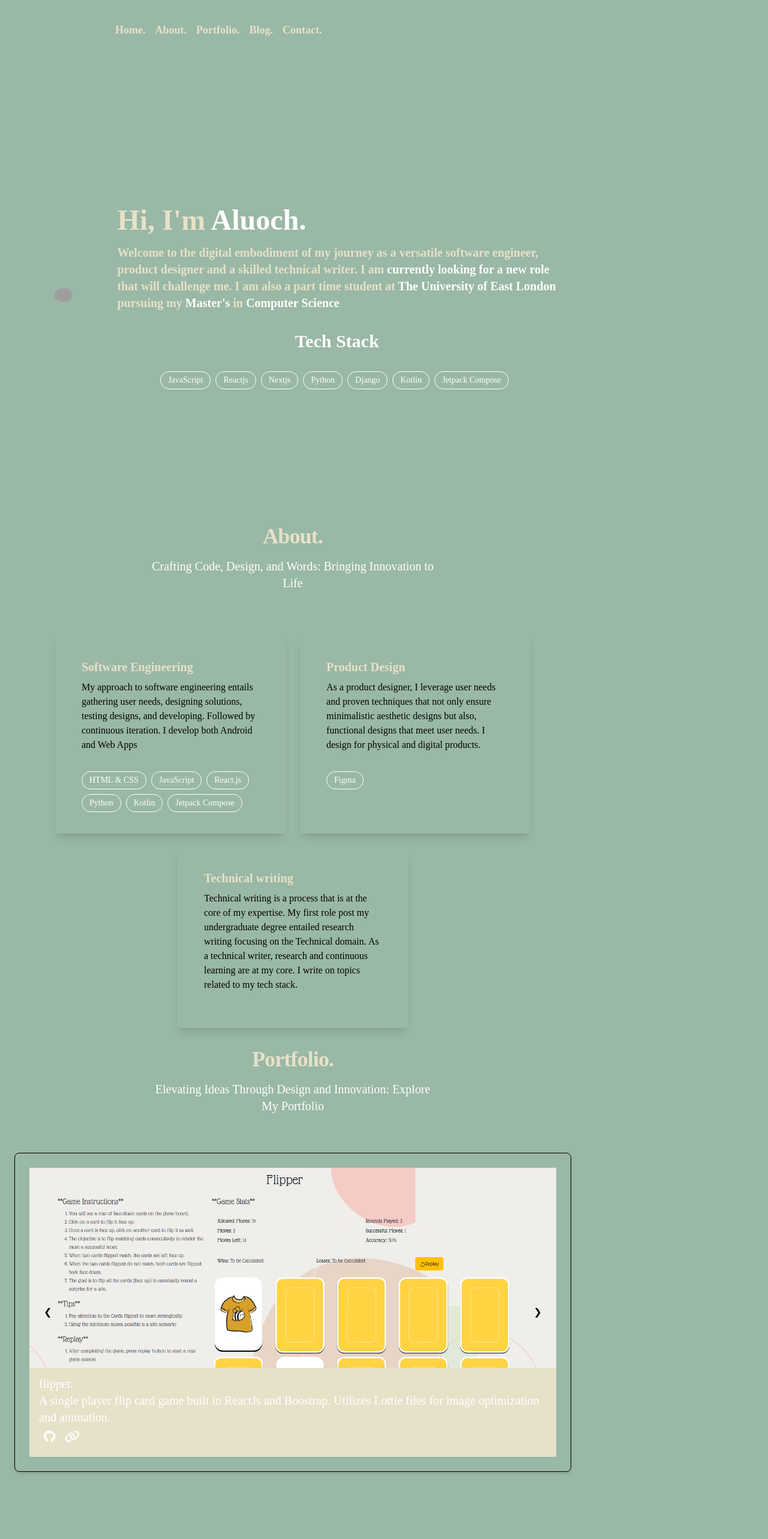
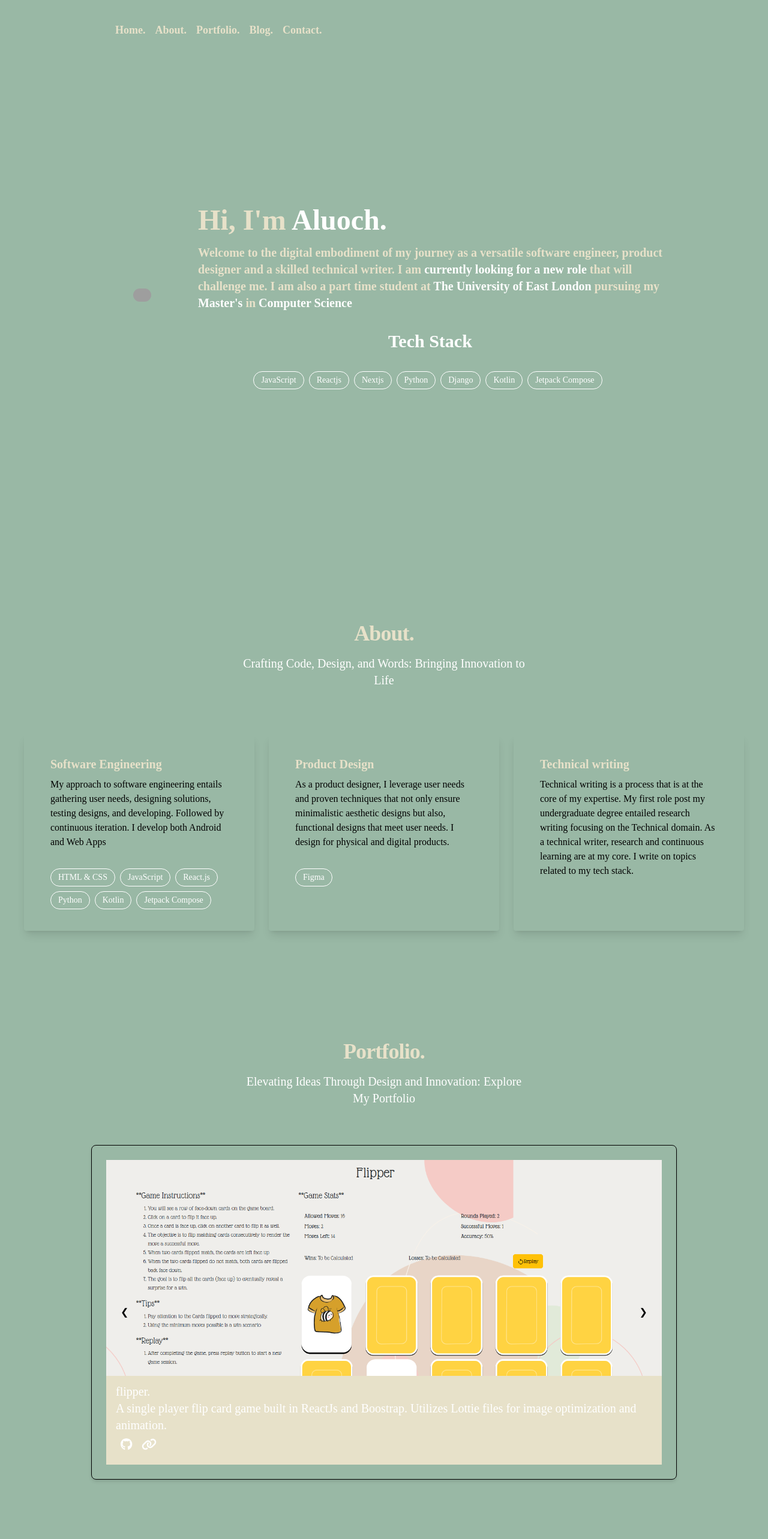
Before and after one commit to laualuoch/aluoch., a React (Create React App) app: page / in a window 1280 px wide. Shown: the top 2566 px of the page at 60% size. Built offline with nearby package versions, Linux system fonts and the light colour scheme; grey boxes are pictures that could not be loaded.

Commit message:
Update the returned items

```diff
--- a/src/App.js
+++ b/src/App.js
@@ -21,22 +21,11 @@ function App() {
   return (
     <>
     <NavBar navItems={navItems} />
-    <div className="container">
-      <HomePage sectionId="home" />
-    </div>
-
-    <div className="container">
-      <About sectionId="about" />
-    </div>
-    <div className="container">
-      <PortfolioPage sectionId="portfolio" />
-    </div>
-    <div className="container">
-      <Blog sectionId="blog"/>
-    </div>
-    <div className="container">
-      <Contact sectionId="contact" />
-      </div>
+    <HomePage sectionId="home" />
+    <About sectionId="about" />
+    <PortfolioPage sectionId="portfolio" />
+    <Blog sectionId="blog"/>
+    <Contact sectionId="contact" />
     <Footer />
     </>
   );
```
